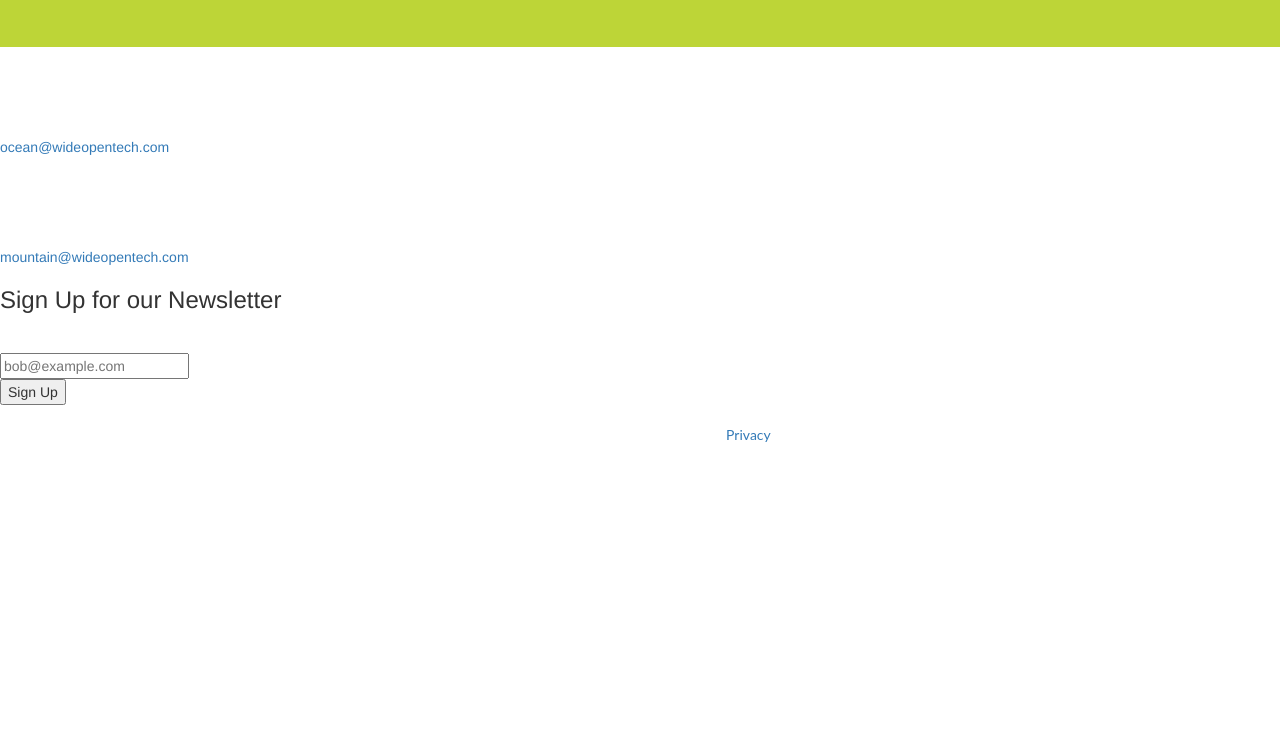
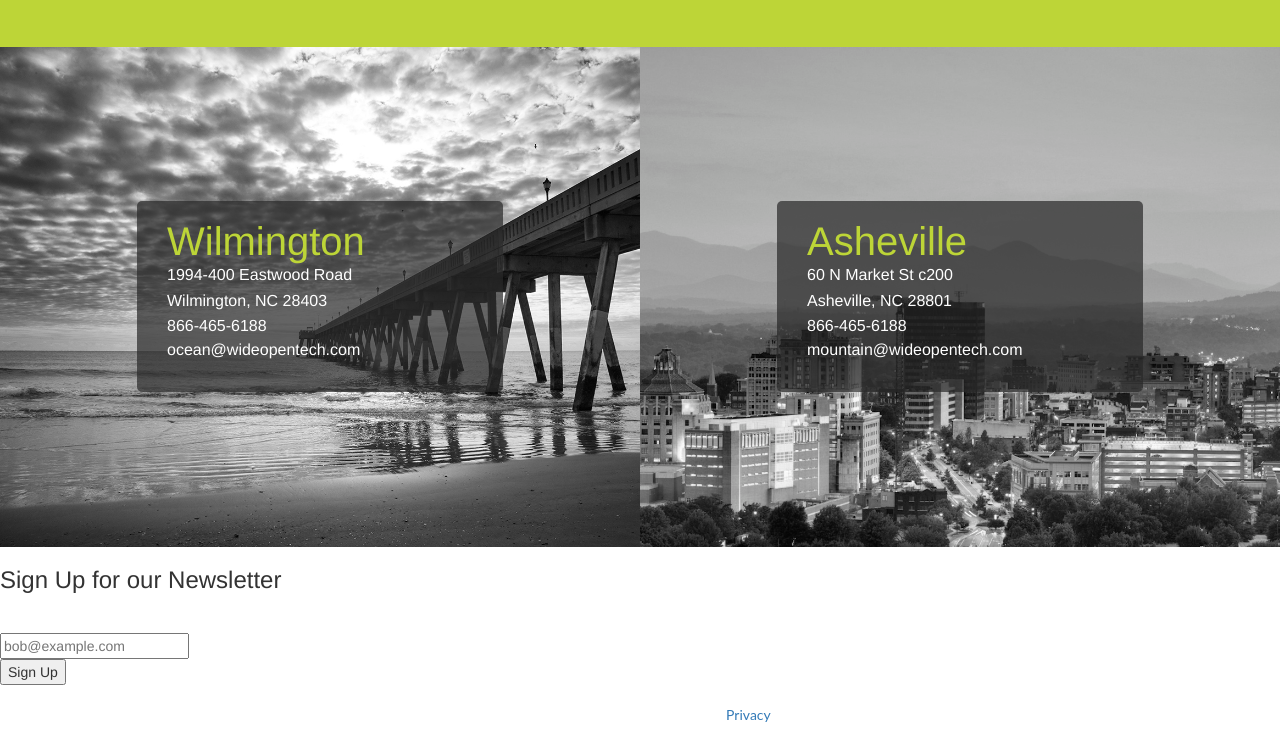
Before and after one commit to ENAndrew/Wideopen-Tech-Clone, a plain HTML site: page index.html in a window 1280 px wide. Shown: the part 2772-3507 px from the top of the page. Before the commit the page ends 3227 px from the top, so only its background shows below. Drawn offline with Linux system fonts and the light colour scheme.

Commit message:
Completed large version of contactLink section

```diff
--- a/css/style.css
+++ b/css/style.css
@@ -391,3 +391,58 @@ p.smaller {
 .companyBox img:hover {
     transform: scale(1.1);
 }
+
+.contactLocations {
+
+}
+
+.wilmington, .asheville {
+    height: 500px;
+    padding-top: 12%;
+}
+
+.wilmington {
+    background-image: url("../images/wilmington.jpg");
+    background-size: cover !important;
+}
+
+.asheville {
+    background-image: url("../images/asheville.jpg");
+    background-size: cover;
+}
+
+.wilmInfo, .asheInfo {
+    background-color: rgba(40, 40, 40, 0.7);
+    width: 60%;
+    margin-left: auto;
+    margin-right: auto;
+    border-radius: 5px;
+}
+
+.contactLink {
+    padding: 30px;
+}
+
+.contactLink p {
+    text-align: left;
+    font-family: 'Helvetica', sans-serif;
+    font-size: 16px;
+    line-height: 1.6;
+    margin-bottom: 0;
+}
+
+.pLink:hover {
+    text-decoration: none;
+}
+
+.green {
+    font-family: 'Helvetica', sans-serif;
+    color: #bdd537;
+    font-size: 40px;
+    line-height: 0.5;
+}
+
+.contactLink a {
+    color: white;
+    font-size: 16px;
+}
--- a/index.html
+++ b/index.html
@@ -135,11 +135,13 @@
         </div>
     <!--end companies -->
 
-        <div class="contactLocations">
-            <div class="wilmington">
+    <!-- begin contact/Locations section -->
+        <div class="contactLocations container-fluid">
+            <div class="row">
+                <div class="wilmington col-sm-6">
                     <div class="wilmInfo">
                         <div class="contactLink">
-                        <a href="">
+                            <a class="pLink" href="">
                                 <p><span class="green">Wilmington</span>
                                     <br>1994-400 Eastwood Road
                                     <br>Wilmington, NC 28403
@@ -149,9 +151,11 @@
                             <a href="">ocean&#64;wideopentech.com</a>
                         </div>
                     </div>
+                </div>
+                <div class="asheville col-sm-6">
                     <div class="asheInfo">
                         <div class="contactLink">
-                        <a href="">
+                            <a class="pLink" href="">
                                 <p><span class="green">Asheville</span>
                                     <br>60 N Market St c200
                                     <br>Asheville, NC 28801
@@ -162,7 +166,9 @@
                         </div>
                     </div>
                 </div>
-        </div><!-- end contactLocations -->
+            </div>
+        </div>
+    <!-- end contactLocations -->
 
         <div class="signUp">
             <h3>Sign Up for our Newsletter</h3>
```
Also changed, not shown: images/asheville.jpg (added), images/wilmington.jpg (added). Lines whose indentation alone changed are shown as unchanged.
